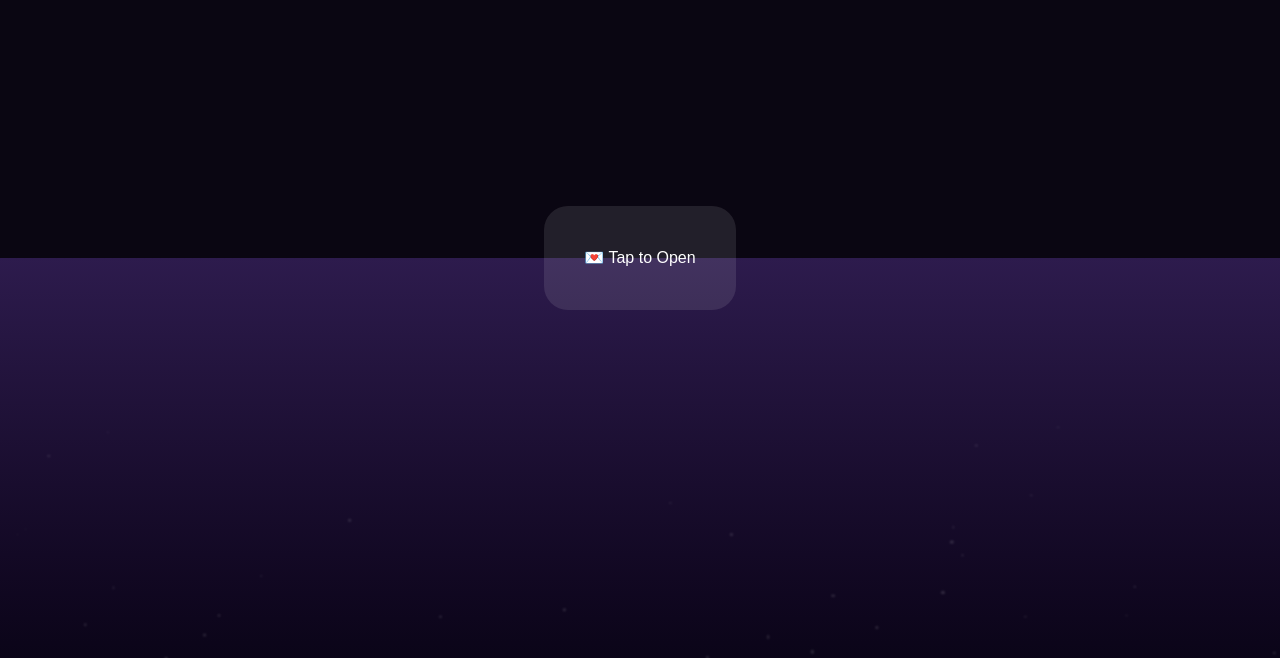
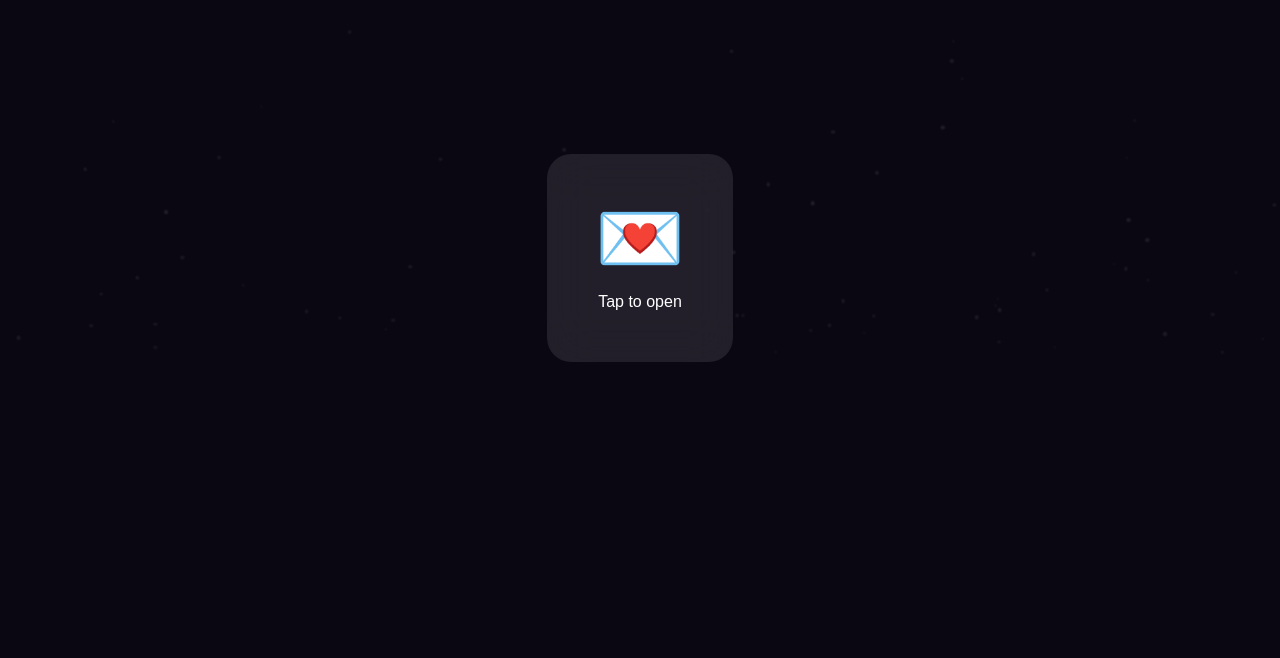
Before and after one commit to zearn-app/zshop, a Next.js app: page /wedding in a window 1280 px wide. Shown: the part 142-800 px from the top of the page. Built offline with nearby package versions, Linux system fonts and the light colour scheme.

Commit message:
Update page.tsx

```diff
--- a/app/wedding/page.tsx
+++ b/app/wedding/page.tsx
@@ -11,11 +11,9 @@ import {
 } from "framer-motion";
 
 // --- Constants ---
-const PETAL_COUNT = 45;
-const STAR_COUNT = 80;
-
-const petals = Array.from({ length: PETAL_COUNT });
-const stars = Array.from({ length: STAR_COUNT });
+const petals = Array.from({ length: 35 });
+const stars = Array.from({ length: 70 });
+const sparkles = Array.from({ length: 25 });
 
 const weddingDate = new Date("2026-05-20T10:00:00");
 
@@ -26,7 +24,7 @@ const quotes = [
   "Love brought us here 💖",
 ];
 
-// --- Floating Stars ---
+// --- Floating Particles ---
 const FloatingParticle = () => {
   return (
     <motion.div
@@ -39,11 +37,11 @@ const FloatingParticle = () => {
       }}
       animate={{
         y: ["0vh", "-120vh"],
-        x: [0, (Math.random() - 0.5) * 80],
+        x: [0, Math.random() * 80 - 40],
         opacity: [0, 0.8, 0],
       }}
       transition={{
-        duration: 12 + Math.random() * 15,
+        duration: 10 + Math.random() * 15,
         repeat: Infinity,
         ease: "linear",
       }}
@@ -51,170 +49,204 @@ const FloatingParticle = () => {
   );
 };
 
-// 🌸 NEW PETAL COMPONENT (CLEAN + SPREAD)
-const Petal = ({ i }: { i: number }) => {
-  const startX = Math.random() * window.innerWidth;
-  const direction = Math.random() > 0.5 ? 1 : -1;
-
-  const driftX1 = (Math.random() * 200 + 50) * direction;
-  const driftX2 = (Math.random() * 300 + 100) * -direction;
-
-  const rotateStart = Math.random() * 180;
-  const rotateEnd = rotateStart + (Math.random() * 720 + 360);
-
-  const scale = Math.random() * 0.6 + 0.6;
-  const blur = Math.random() * 2;
-
-  return (
+// --- Sparkle Burst ---
+const Sparkle = () => (
   <motion.div
-      initial={{
-        x: startX,
-        y: -50,
-        opacity: 0,
-        rotate: rotateStart,
-        scale,
+    className="absolute text-pink-300"
+    initial={{ scale: 0, opacity: 0 }}
+    animate={{
+      scale: [0, 1.5, 0],
+      opacity: [0, 1, 0],
+      x: (Math.random() - 0.5) * 300,
+      y: (Math.random() - 0.5) * 300,
     }}
-      animate={{
-        x: [startX, startX + driftX1, startX + driftX2],
-        y: ["0vh", "50vh", "110vh"],
-        rotate: rotateEnd,
-        opacity: [0, 1, 1, 0],
-      }}
-      transition={{
-        duration: 8 + Math.random() * 4,
-        delay: i * 0.15,
-        repeat: Infinity,
-        ease: "easeInOut",
-      }}
-      style={{
-        filter: `blur(${blur}px)`,
-      }}
-      className="fixed z-50 text-2xl pointer-events-none"
+    transition={{ duration: 1.5 }}
   >
-      🌸
+    ✨
   </motion.div>
 );
-};
 
-// --- Main Component ---
-const WeddingInvitation = () => {
+export default function WeddingInvitation() {
   const [opened, setOpened] = useState(false);
   const [timeLeft, setTimeLeft] = useState({ d: 0, h: 0, m: 0, s: 0 });
   const [quoteIndex, setQuoteIndex] = useState(0);
 
-  const containerRef = useRef(null);
+  const ref = useRef(null);
+  const { scrollYProgress } = useScroll({ target: ref });
 
-  const { scrollYProgress } = useScroll({
-    target: containerRef,
-    offset: ["start start", "end end"],
-  });
+  // Scroll Animations
+  const scale = useTransform(scrollYProgress, [0, 0.2], [1, 0.9]);
+  const opacity = useTransform(scrollYProgress, [0, 0.2], [1, 0.7]);
 
-  const cardScale = useTransform(scrollYProgress, [0, 0.2], [1, 0.9]);
-  const cardOpacity = useTransform(scrollYProgress, [0, 0.2], [1, 0.8]);
-  const backgroundY = useTransform(scrollYProgress, [0, 1], ["0%", "50%"]);
-
+  // Mouse Parallax
   const x = useMotionValue(0);
   const y = useMotionValue(0);
+  const sx = useSpring(x, { stiffness: 120, damping: 20 });
+  const sy = useSpring(y, { stiffness: 120, damping: 20 });
 
-  const mouseXSpring = useSpring(x, { stiffness: 150, damping: 20 });
-  const mouseYSpring = useSpring(y, { stiffness: 150, damping: 20 });
+  const rotateX = useTransform(sy, [-0.5, 0.5], ["12deg", "-12deg"]);
+  const rotateY = useTransform(sx, [-0.5, 0.5], ["-12deg", "12deg"]);
 
-  const rotateX = useTransform(mouseYSpring, [-0.5, 0.5], ["15deg", "-15deg"]);
-  const rotateY = useTransform(mouseXSpring, [-0.5, 0.5], ["-15deg", "15deg"]);
-
-  const handleMouseMove = (e: React.MouseEvent) => {
+  const handleMouseMove = (e: any) => {
     const rect = e.currentTarget.getBoundingClientRect();
     x.set((e.clientX - rect.left) / rect.width - 0.5);
     y.set((e.clientY - rect.top) / rect.height - 0.5);
   };
 
-  const handleMouseLeave = () => {
+  const resetMouse = () => {
     x.set(0);
     y.set(0);
   };
 
+  // Countdown
   useEffect(() => {
-    const timer = setInterval(() => {
-      const distance = weddingDate.getTime() - new Date().getTime();
-      if (distance < 0) return;
-
+    const t = setInterval(() => {
+      const d = weddingDate.getTime() - Date.now();
+      if (d < 0) return;
       setTimeLeft({
-        d: Math.floor(distance / (1000 * 60 * 60 * 24)),
-        h: Math.floor((distance / (1000 * 60 * 60)) % 24),
-        m: Math.floor((distance / (1000 * 60)) % 60),
-        s: Math.floor((distance / 1000) % 60),
+        d: Math.floor(d / (1000 * 60 * 60 * 24)),
+        h: Math.floor((d / (1000 * 60 * 60)) % 24),
+        m: Math.floor((d / (1000 * 60)) % 60),
+        s: Math.floor((d / 1000) % 60),
       });
     }, 1000);
-
-    return () => clearInterval(timer);
+    return () => clearInterval(t);
   }, []);
 
+  // Quotes Loop
   useEffect(() => {
-    const interval = setInterval(
+    const q = setInterval(
       () => setQuoteIndex((p) => (p + 1) % quotes.length),
-      4000
+      3500
     );
-    return () => clearInterval(interval);
+    return () => clearInterval(q);
   }, []);
 
   return (
     <div
-      ref={containerRef}
-      className={`relative w-full bg-[#0a0612] ${
+      ref={ref}
+      className={`bg-[#0a0612] text-white ${
         opened ? "h-[300vh]" : "h-screen overflow-hidden"
       }`}
     >
       {/* 🌌 Background */}
-      <motion.div style={{ y: backgroundY }} className="fixed inset-0 z-0">
-        <div className="absolute inset-0 bg-gradient-to-b from-[#2d1b4d] to-black" />
+      <div className="fixed inset-0">
         {stars.map((_, i) => (
           <FloatingParticle key={i} />
         ))}
-      </motion.div>
+      </div>
 
-      {/* 🌸 NEW PETALS */}
+      {/* 🌸 Petals */}
       <AnimatePresence>
         {opened &&
-          petals.map((_, i) => <Petal key={i} i={i} />)}
+          petals.map((_, i) => (
+            <motion.div
+              key={i}
+              className="fixed text-xl"
+              initial={{ y: -50 }}
+              animate={{
+                y: "110vh",
+                x: (Math.random() - 0.5) * 1000,
+                rotate: 360,
+              }}
+              transition={{
+                duration: 6 + Math.random() * 4,
+                repeat: Infinity,
+              }}
+            >
+              🌸
+            </motion.div>
+          ))}
       </AnimatePresence>
 
-      {/* 🎯 Content */}
-      <main className="relative z-10 flex flex-col items-center">
+      {/* HERO */}
       <section className="h-screen flex items-center justify-center">
+        <AnimatePresence mode="wait">
           {!opened ? (
             <motion.div
+              key="envelope"
+              initial={{ scale: 0.8, opacity: 0 }}
+              animate={{ scale: 1, opacity: 1 }}
+              exit={{ y: -500, opacity: 0 }}
               onClick={() => setOpened(true)}
-              className="cursor-pointer bg-white/10 p-10 rounded-3xl text-white"
+              className="cursor-pointer text-center"
             >
-              💌 Tap to Open
+              <motion.div
+                whileHover={{ rotateY: 15, scale: 1.05 }}
+                className="p-12 bg-white/10 rounded-3xl backdrop-blur-xl"
+              >
+                <div className="text-7xl mb-4">💌</div>
+                <p>Tap to open</p>
+              </motion.div>
             </motion.div>
           ) : (
             <motion.div
-              style={{ rotateX, rotateY, scale: cardScale, opacity: cardOpacity }}
+              style={{ rotateX, rotateY, scale, opacity }}
               onMouseMove={handleMouseMove}
-              onMouseLeave={handleMouseLeave}
-              className="bg-white p-10 rounded-3xl text-center max-w-md"
+              onMouseLeave={resetMouse}
+              className="bg-white text-black p-10 rounded-3xl text-center max-w-md"
             >
-              <h1 className="text-4xl font-bold mb-6">
-                Dhilip & Partner
+              {/* Sparkles */}
+              {sparkles.map((_, i) => (
+                <Sparkle key={i} />
+              ))}
+
+              <h1 className="text-4xl font-bold mb-4 animate-pulse">
+                Dhilip ❤️ Partner
               </h1>
 
-              <p className="mb-4 text-gray-500 italic">
+              <AnimatePresence mode="wait">
+                <motion.p
+                  key={quoteIndex}
+                  initial={{ opacity: 0 }}
+                  animate={{ opacity: 1 }}
+                  exit={{ opacity: 0 }}
+                  className="italic mb-4"
+                >
                   {quotes[quoteIndex]}
-              </p>
+                </motion.p>
+              </AnimatePresence>
 
-              <p className="mb-4">📅 May 20, 2026</p>
-              <p className="mb-4">📍 Sri Mahal, Kattur</p>
+              <p className="mb-4">20 MAY 2026</p>
 
-              <div className="text-sm bg-black text-white px-4 py-2 rounded-full inline-block">
-                {timeLeft.d}d : {timeLeft.h}h : {timeLeft.m}m : {timeLeft.s}s
+              <div className="bg-black text-white p-2 rounded-full">
+                {timeLeft.d}d {timeLeft.h}h {timeLeft.m}m {timeLeft.s}s
               </div>
             </motion.div>
           )}
+        </AnimatePresence>
       </section>
-      </main>
+
+      {/* DETAILS */}
+      {opened && (
+        <section className="h-screen flex flex-col justify-center items-center gap-8">
+          <motion.div
+            initial={{ opacity: 0, y: 100 }}
+            whileInView={{ opacity: 1, y: 0 }}
+            className="bg-white/10 p-10 rounded-3xl backdrop-blur-lg"
+          >
+            <h2 className="text-2xl mb-4 text-pink-300">The Ceremony</h2>
+            <p>Muhurtham: 9:00 AM</p>
+            <p>Reception: 6:30 PM</p>
+          </motion.div>
+
+          <button
+            onClick={() => window.open("https://maps.google.com")}
+            className="bg-white text-black px-6 py-3 rounded-full hover:bg-pink-500 hover:text-white"
+          >
+            Open Map 🗺️
+          </button>
+        </section>
+      )}
+
+      {/* FOOTER */}
+      {opened && (
+        <section className="h-screen flex items-center justify-center">
+          <h2 className="text-5xl text-white/20 italic">
+            See you there...
+          </h2>
+        </section>
+      )}
     </div>
   );
-};
-
-export default WeddingInvitation;
+}
```
Lines whose indentation alone changed are shown as unchanged.
